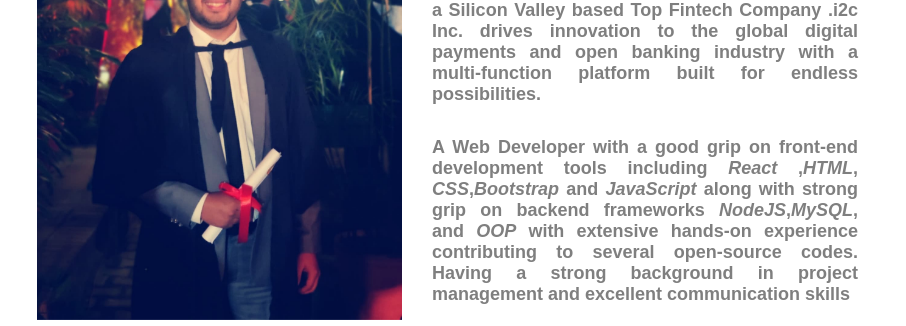
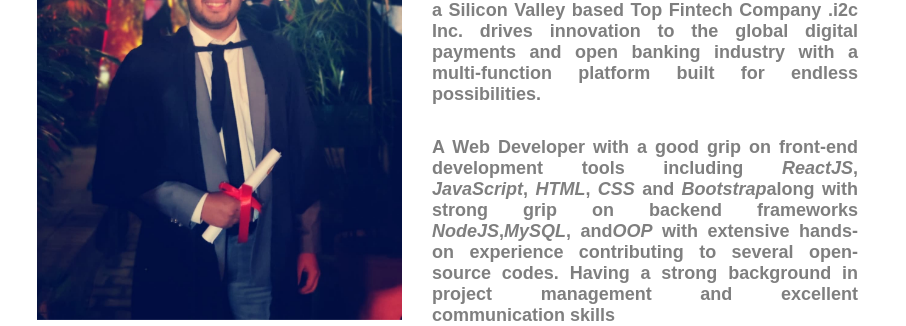
Before and after one commit to BurhanAtique/BurhanAtique.github.io, a website: page index.html in a window 1280 px wide. Shown: the part 1070-1396 px from the top of the page, without its empty margins (307-1213 px from the left). Drawn offline with nearby package versions, Linux system fonts and the light colour scheme; animation ran at ten frames a second; a web font is replaced by a local one.

Commit message:
changed the cv and description

```diff
--- a/index.html
+++ b/index.html
@@ -91,11 +91,8 @@
                                 </p>
 
                                 <p class="font-ram text-black-50 py-2 bio">
-                                    A Web Developer with a good grip on
-                                     front-end development tools including <i>React</i>
-                                    ,<i>HTML</i>, <i>CSS</i>,<i>Bootstrap</i> and <i>JavaScript</i> along with strong grip on
-                                    backend frameworks <i>NodeJS</i>,<i>MySQL</i>,
-                                    and <i>OOP</i> with extensive hands-on experience
+                                    A Web Developer with a good grip on front-end development tools including <i>ReactJS</i>, <i>JavaScript</i>, <i>HTML</i>, <i>CSS</i> and <i>Bootstrap</i>along with strong grip on backend frameworks <i>NodeJS</i>,<i>MySQL</i>,
+                                    and<i>OOP</i> with extensive hands-on experience
                                     contributing to several open-source codes. Having a strong background in project
                                     management and excellent communication skills</p>
 
@@ -128,7 +125,7 @@
                                 </div>
                                 <a href="https://www.fiverr.com/burhanatique/" target="_blank" >
                                      <button class="btn btn-outline-dark text-uppercase mr-3">Hire Me</button></a>
-                                <a href="https://drive.google.com/file/d/1iQvOl-BsHKKPvdoG42TLdK_qlE8jyUP1/view?usp=sharing" target="_blank">
+                                <a href="https://drive.google.com/file/d/1K4jIBcLQQMxpZieOCHMQ9FBfKlc1ewv_/view?usp=sharing" target="_blank">
                                     <button class="btn btn-outline-dark text-uppercase mr-3">Download CV</button></a>
                             </div>
                         </div>
@@ -331,6 +328,7 @@ charging/discharging strategies and protect the battery from overcharging/over d
                         <div class="py-3">
                             <h5 class="text-uppercase font-os font-size-16 text-muted">certifications and</h5>
                             <h1 class="text-uppercase font-staat font-size-34">Achievements</h1>
+                            <p class="font-italic">click to see certificates</p>
                         </div>
                         <div class="row text-center" >
                             <!-- <div class="col-sm-2 pb-1">
--- a/index.js
+++ b/index.js
@@ -27,9 +27,9 @@ var typed = new Typed('#typed' , {
     strings: [
         'Software Engineer @ i2c Inc' ,
         'Web Developer',
-        'Machine Learning Enthusiast',
-        'Data Science Enthusiast',
-        'AI Enthusiast'
+        'Programming Enthusiast',
+        'Skilled Problem Solver',
+        'Solution Oriented'
     ],
     typeSpeed: 50,
     backSpeed: 50,
@@ -40,9 +40,9 @@ var typed_2 = new Typed('#typed_2' , {
     strings: [
         'Software Engineer @ i2c Inc' ,
         'Web Developer',
-        'Machine Learning Enthusiast',
-        'Data Science Enthusiast',
-		'AI Enthusiast'
+        'Programming Enthusiast',
+        'Skilled Problem Solver',
+		'Solution Oriented'
     ],
     typeSpeed: 50,
     backSpeed: 50,
```
